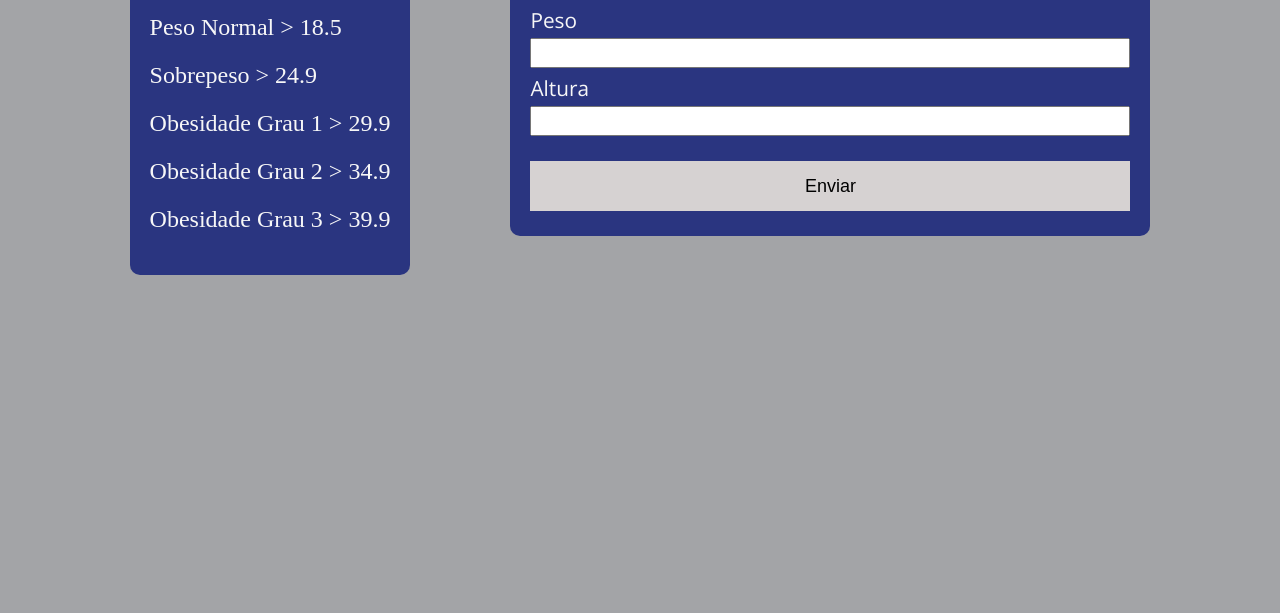
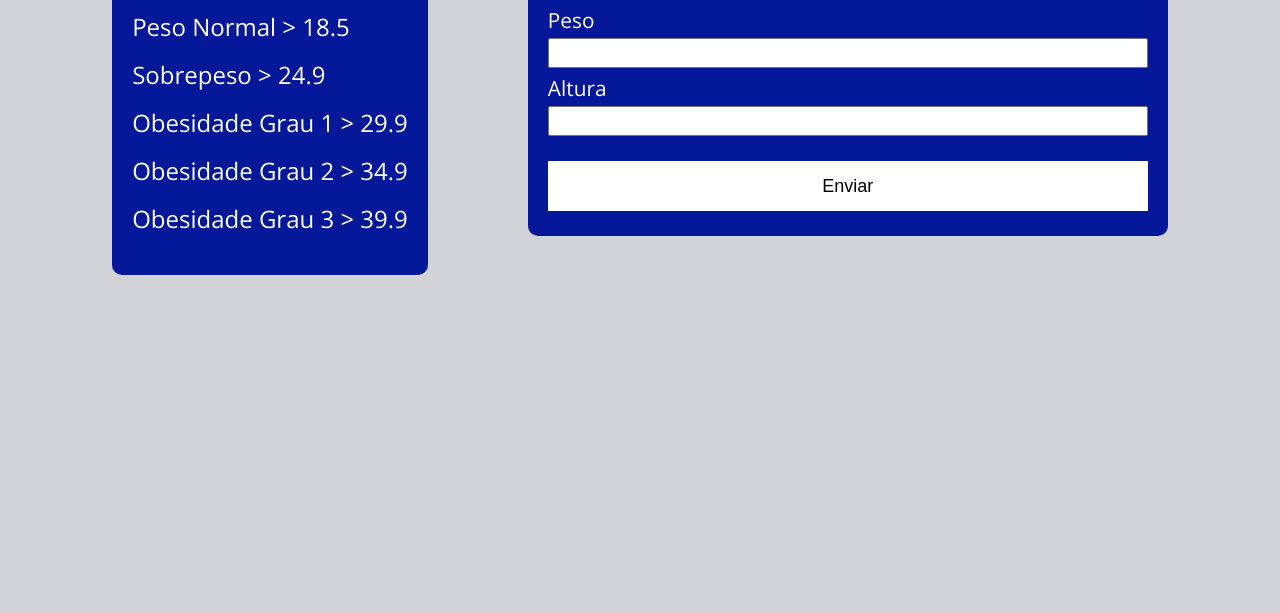
Before and after one commit to felipelira-dev/JavaScript-Udemy, a plain HTML site: page aula 26 - Ex geral/index.html in a window 1280 px wide. Shown: the part 187-800 px from the top of the page. Drawn offline with nearby package versions, Linux system fonts and the light colour scheme.

Commit message:
Att, bkg modelo EXgeral

```diff
--- a/aula 26 - Ex geral/assets/css/style.css
+++ b/aula 26 - Ex geral/assets/css/style.css
@@ -1,12 +1,12 @@
 @import url("https://fonts.googleapis.com/css2?family=Open+Sans:wght@400;700&display=swap");
 
 :root {
-  --bodybkg-color: #a3a4a7;
-  --body-color: #f7f7f7;
-  --container-color: #2a3580;
-  --buttonbkg-color: #d6d2d2;
+  --bodybkg-color: #d2d3d8;
+  --body-color: #ffffff;
+  --container-color: #051899;
+  --buttonbkg-color: #ffffff;
   --button-color: #000000;
-  --buttonhover-color: #259e25;
+  --buttonhover-color: #13b613;
 }
 * {
   box-sizing: border-box;
@@ -33,7 +33,7 @@ body {
   background: var(--container-color);
   padding: 20px;
   border-radius: 10px;
-  font-family: "Times New Roman", Times, serif;
+  font-family: "Open sans", sans-serif;
   font-size: 24px;
   line-height: 1em;
 }
```
